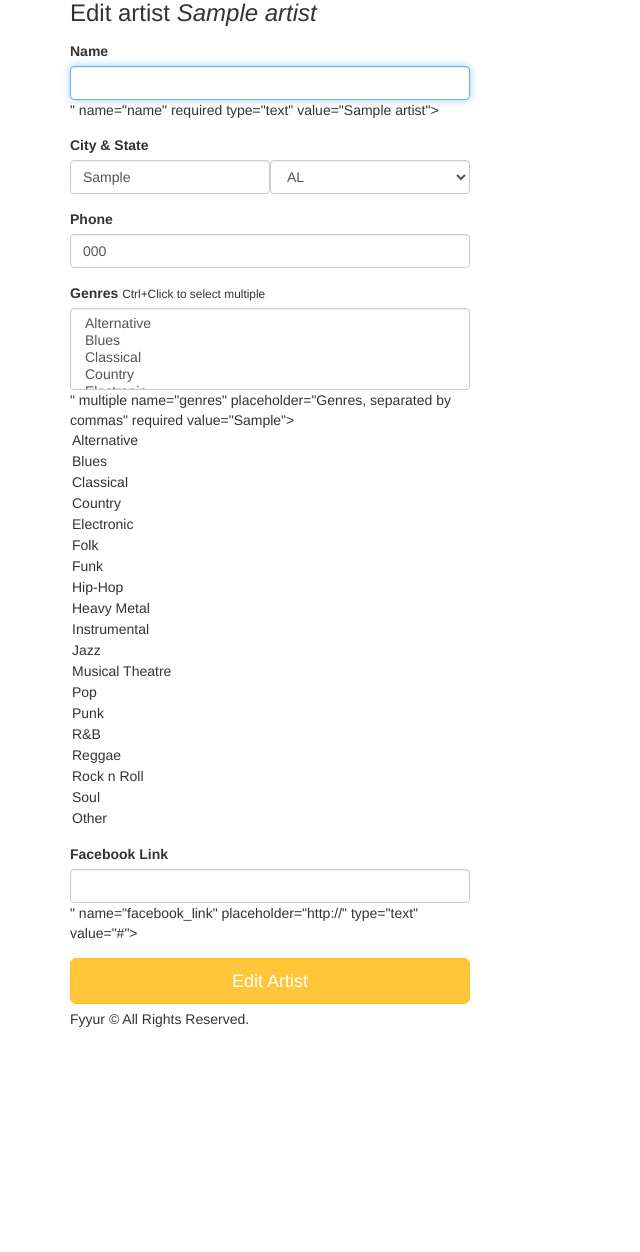
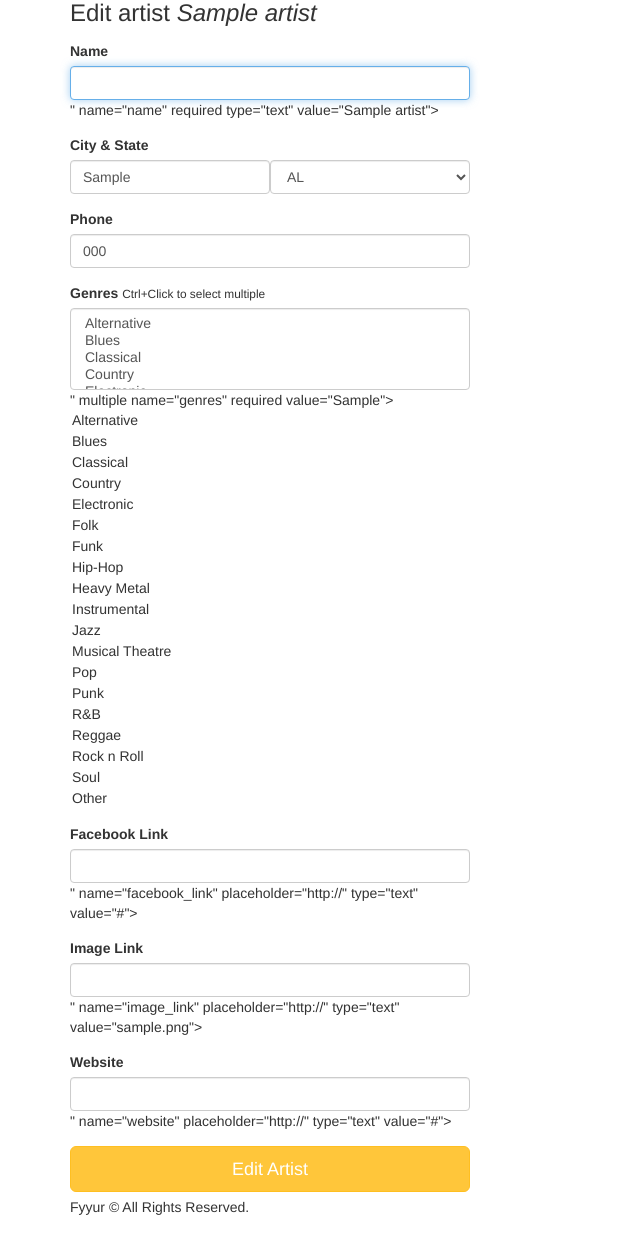
Before and after one commit to albertoivo/fyyur-fullstacknd, a Flask app: page /artists/1/edit in a window 1280 px wide. Shown: the part 95-1347 px from the top of the page, without its empty margins (0-640 px from the left). Before the commit the page ends 1122 px from the top, so only its background shows below. Run offline with Flask 2, Linux system fonts and the light colour scheme; tables that the repository leaves empty hold one stand-in row (values such as "Sample post"); some libraries are stand-ins or nearby versions.

Commit message:
edit artist incomplete

```diff
--- a/templates/forms/edit_artist.html
+++ b/templates/forms/edit_artist.html
@@ -15,23 +15,31 @@
               {{ form.city(class_ = 'form-control', placeholder='City', value=artist.city, autofocus = true) }}
             </div>
             <div class="form-group">
-              {{ form.state(class_ = 'form-control', placeholder='State', value=artist.state, autofocus = true) }}
+              {{ form.state(class_ = 'form-control', value = artist.state, autofocus = true) }}
             </div>
           </div>
       </div>
       <div class="form-group">
           <label for="phone">Phone</label>
           {{ form.phone(class_ = 'form-control', placeholder='xxx-xxx-xxxx', value=artist.phone, autofocus = true) }}
-        </div>
+      </div>
       <div class="form-group">
         <label for="genres">Genres</label>
         <small>Ctrl+Click to select multiple</small>
-        {{ form.genres(class_ = 'form-control', placeholder='Genres, separated by commas', value=artist.genres, id=form.genres, autofocus = true) }}
+        {{ form.genres(class_ = 'form-control', value=artist.genres, id=form.genres, autofocus = true) }}
       </div>
       <div class="form-group">
-          <label for="genres">Facebook Link</label>
+          <label for="facebook_link">Facebook Link</label>
           {{ form.facebook_link(class_ = 'form-control', placeholder='http://', id=form.facebook_link, value=artist.facebook_link, autofocus = true) }}
-        </div>
+      </div>
+      <div class="form-group">
+          <label for="image_link">Image Link</label>
+          {{ form.image_link(class_ = 'form-control', placeholder='http://', id=form.image_link, value=artist.image_link, autofocus = true) }}
+      </div>
+      <div class="form-group">
+          <label for="website">Website</label>
+          {{ form.website(class_ = 'form-control', placeholder='http://', id=form.website, value=artist.website, autofocus = true) }}
+      </div>
       <input type="submit" value="Edit Artist" class="btn btn-primary btn-lg btn-block">
     </form>
   </div>
```
